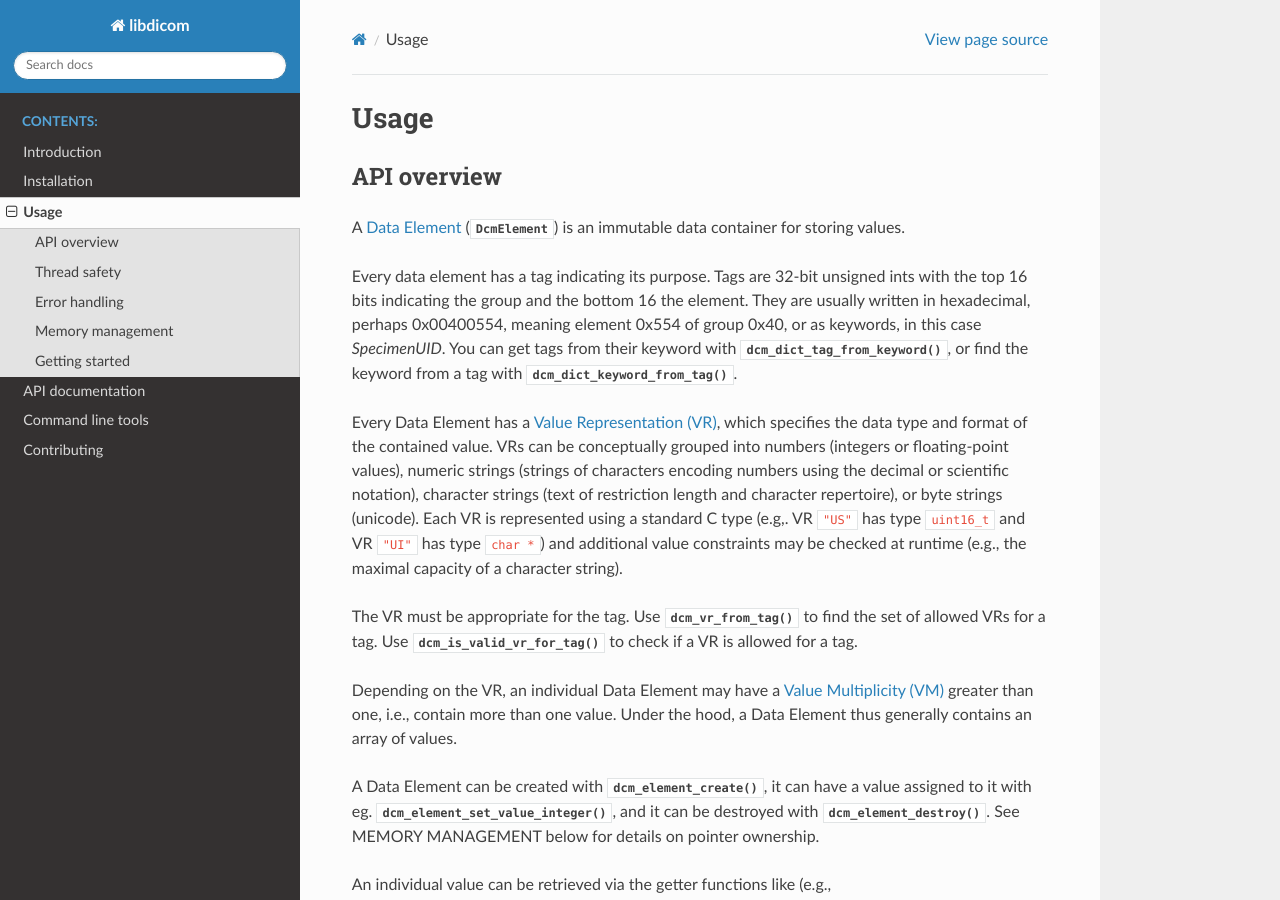
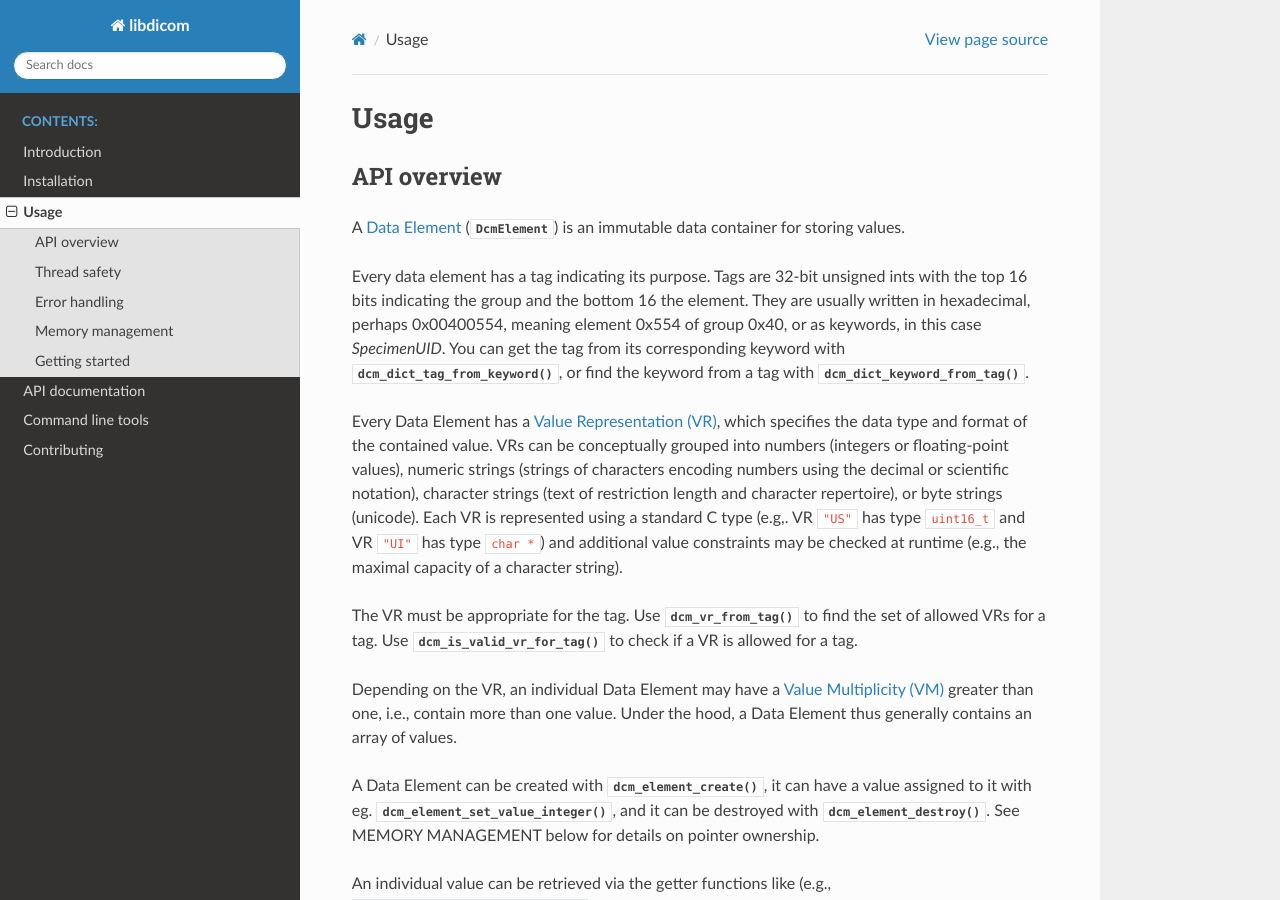
Before and after one commit to ImagingDataCommons/libdicom, a Sphinx documentation site: the page built from doc/source/usage.rst, in a window 1280 px wide and 900 px high. Built offline with Sphinx 7.4.7 and the Read the Docs theme 2.0.0, drawn with Linux system fonts in a browser that asks for light colours.

Commit message:
Update doc/source/usage.rst
Co-authored-by: Markus D. Herrmann <hackermd@users.noreply.github.com>

```diff
--- a/doc/source/usage.rst
+++ b/doc/source/usage.rst
@@ -13,7 +13,7 @@ Every data element has a tag indicating its purpose. Tags are 32-bit
 unsigned ints with the top 16 bits indicating the group and the bottom 16 the
 element. They are usually written in hexadecimal, perhaps 0x00400554, meaning
 element 0x554 of group 0x40, or as keywords, in this case `SpecimenUID`. You
-can get tags from their keyword with :c:func:`dcm_dict_tag_from_keyword()`,
+can get the tag from its corresponding keyword with :c:func:`dcm_dict_tag_from_keyword()`,
 or find the keyword from a tag with :c:func:`dcm_dict_keyword_from_tag()`.
 
 Every Data Element has a `Value Representation (VR)
```
